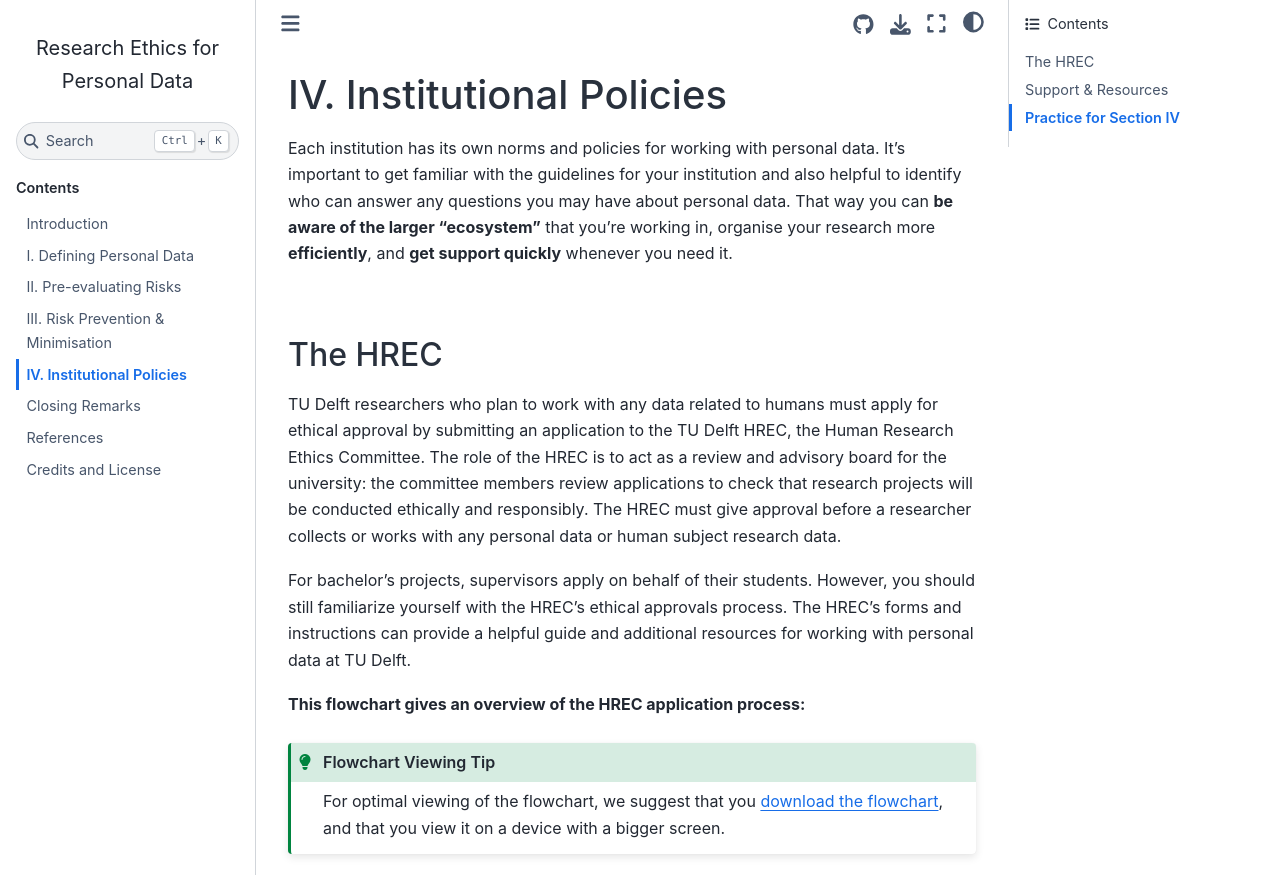
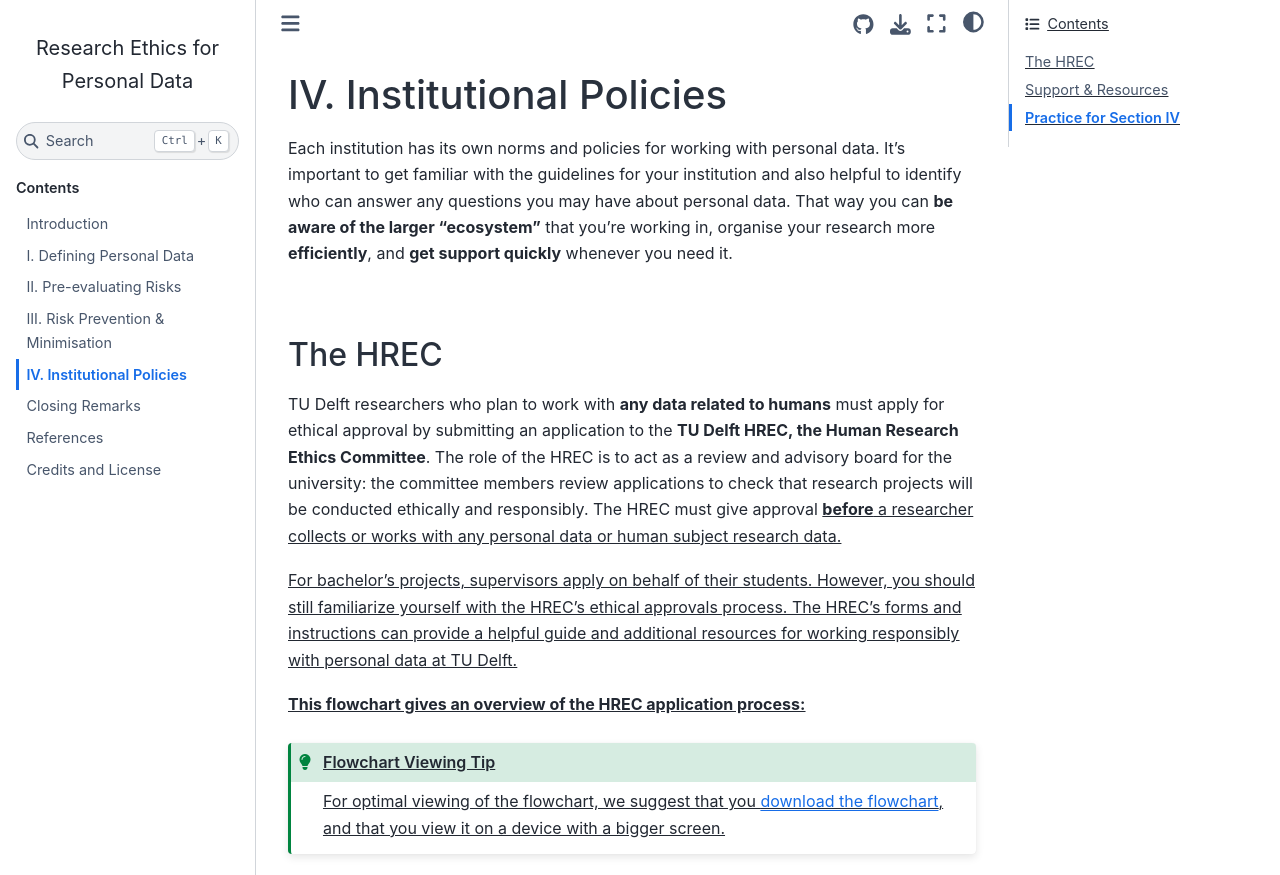
Before and after one commit to tu-delft-library/BSc_Research_Ethics_for_Personal_Data, a Jupyter Book: the page built from book/institutional_policies.md, in a window 1280 px wide and 1400 px high, cut to the strip 0-875 px from the top of the window. Built offline with Jupyter Book 1.0.4 settings and Sphinx 7.4.7 and the Sphinx Book theme 1.1.4, drawn with Linux system fonts in a browser that asks for light colours; comment, search, counter and statistics services are not loaded; some of the changed text lies outside the part shown.

Commit message:
Update institutional_policies.md

````diff
--- a/book/institutional_policies.md
+++ b/book/institutional_policies.md
@@ -5,9 +5,9 @@
 
 ## The HREC
 
-TU Delft researchers who plan to work with any data related to humans must apply for ethical approval by submitting an application to the TU Delft HREC, the Human Research Ethics Committee. The role of the HREC is to act as a review and advisory board for the university: the committee members review applications to check that research projects will be conducted ethically and responsibly. The HREC must give approval before a researcher collects or works with any personal data or human subject research data.
+TU Delft researchers who plan to work with **any data related to humans** must apply for ethical approval by submitting an application to the **TU Delft HREC, the Human Research Ethics Committee**. The role of the HREC is to act as a review and advisory board for the university: the committee members review applications to check that research projects will be conducted ethically and responsibly. The HREC must give approval <u/>**before**<u> a researcher collects or works with any personal data or human subject research data.
 
-For bachelor's projects, supervisors apply on behalf of their students. However, you should still familiarize yourself with the HREC's ethical approvals process. The HREC's forms and instructions can provide a helpful guide and additional resources for working with personal data at TU Delft.
+For bachelor's projects, supervisors apply on behalf of their students. However, you should still familiarize yourself with the HREC's ethical approvals process. The HREC's forms and instructions can provide a helpful guide and additional resources for working responsibly with personal data at TU Delft.
 
 **This flowchart gives an overview of the HREC application process:**
 
@@ -36,8 +36,10 @@
 - **#3: Copies of any consent templates used for the project**
 
 
-
-**Important Note:** There may be **other required documents**, depending on the project. The flowchart above applies to general research scenarios. Some projects may involve special circumstances that require additional permissions and documentation such as internships which require a graduation agreement, research conducted outside of the Netherlands, intention to work with special categories of personal data, or the development of medical prototypes.
+```{admonition} Important Note:
+:class: warning
+There may be **other required documents**, depending on the project. The flowchart above applies to **general research scenarios**. Some projects may involve special circumstances that require additional permissions and documentation such as internships which require a graduation agreement, research conducted outside of the Netherlands, intention to work with special categories of personal data, or the development of medical prototypes.
+```
 <br>
 
 ## Support & Resources
````
Also changed, not shown: other parts of book/institutional_policies.md (+1 -1 lines).
